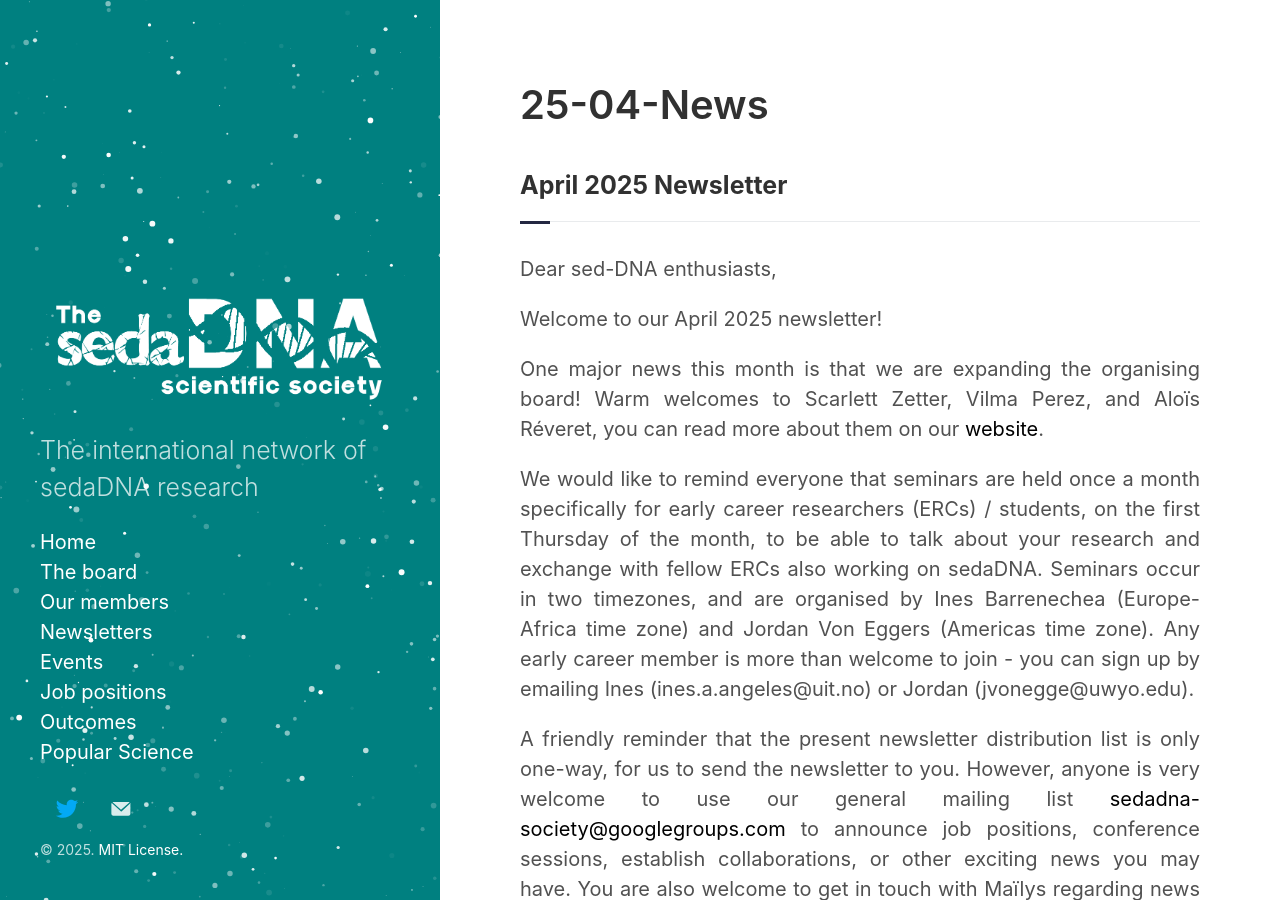
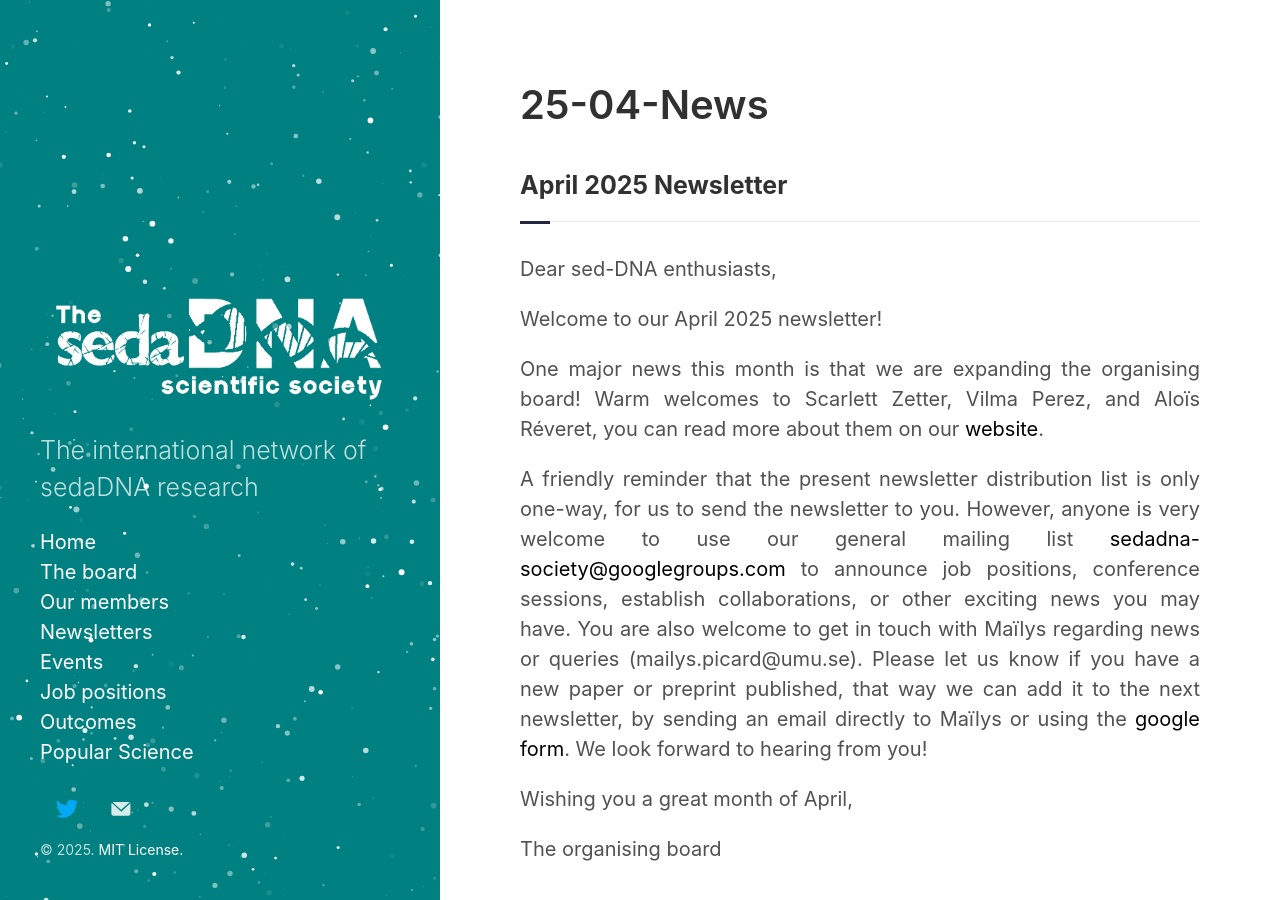
Before and after one commit to sedadna/sedadna.github.io, a Jekyll site: the page built from category/news/25-04.md, in a window 1280 px wide and 900 px high. Built offline with Jekyll 4.4.1, drawn with Linux system fonts in a browser that asks for light colours.

Commit message:
Update 25-04.md

```diff
--- a/category/news/25-04.md
+++ b/category/news/25-04.md
@@ -13,8 +13,6 @@ title: 25-04-News
 <p>Welcome to our April 2025 newsletter!</p>
 
 <p>One major news this month is that we are expanding the organising board! Warm welcomes to Scarlett Zetter, Vilma Perez, and Aloïs Réveret, you can read more about them on our <a href="https://sedadna.github.io/category/board.html">website</a>.
-
-<p>We would like to remind everyone that seminars are held once a month specifically for early career researchers (ERCs) / students, on the first Thursday of the month, to be able to talk about your research and exchange with fellow ERCs also working on sedaDNA. Seminars occur in two timezones, and are organised by Ines Barrenechea (Europe-Africa time zone) and Jordan Von Eggers (Americas time zone). Any early career member is more than welcome to join - you can sign up by emailing Ines (ines.a.angeles@uit.no) or Jordan (jvonegge@uwyo.edu).</p>
 
 <p>A friendly reminder that the present newsletter distribution list is only one-way, for us to send the newsletter to you. However, anyone is very welcome to use our general mailing list <a href="mailto:sedadna-society@googlegroups.com">sedadna-society@googlegroups.com</a> to announce job positions, conference sessions, establish collaborations, or other exciting news you may have. You are also welcome to get in touch with Maïlys regarding news or queries (mailys.picard@umu.se). Please let us know if you have a new paper or preprint published, that way we can add it to the next newsletter, by sending an email directly to Maïlys or using the <a href="https://docs.google.com/forms/d/e/1FAIpQLSfjbcDSBFH9jntd_LF9cq3D5_IR5u00okFaVvIjGFErS2_FbQ/viewform">google form</a>. We look forward to hearing from you!</p>
 
```
